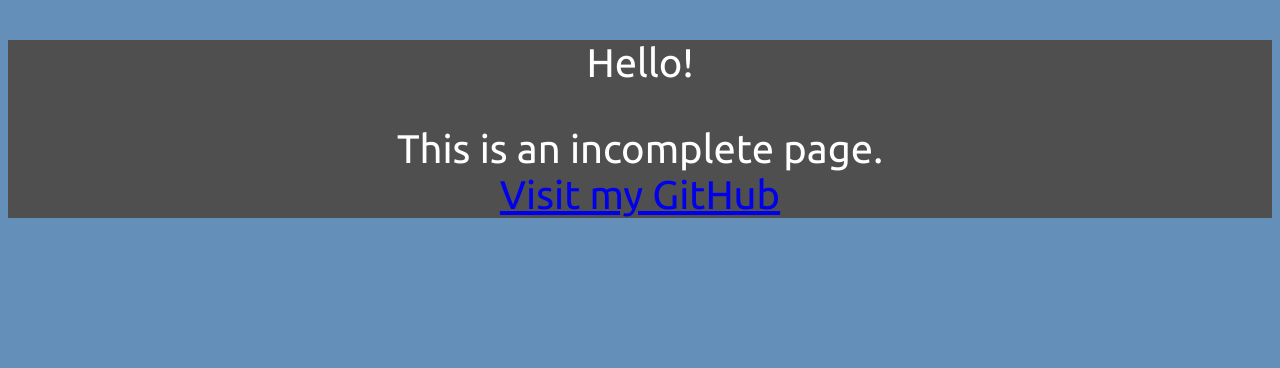
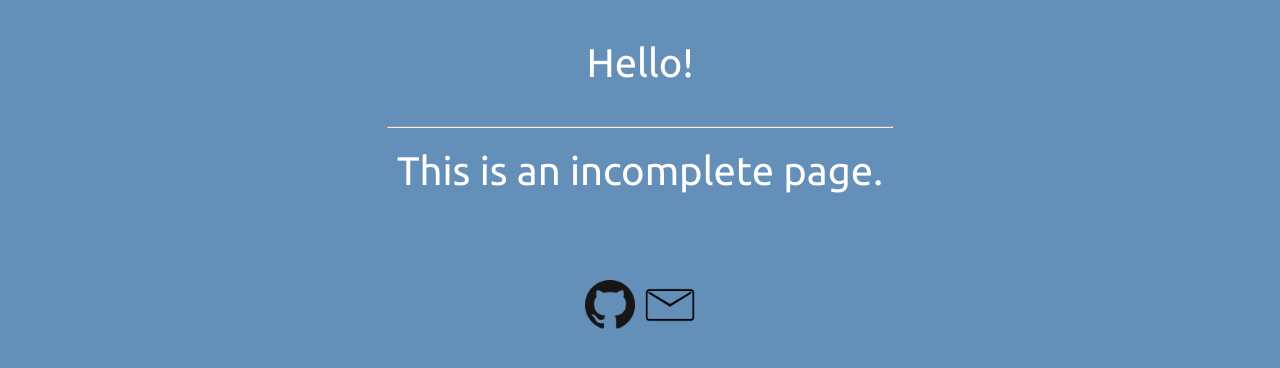
Before and after one commit to drewdorris/drewdorris.github.io, a plain HTML site: page index.html in a window 1280 px wide. Drawn offline with Linux system fonts and the light colour scheme.

Commit message:
add links to incomplete page

```diff
--- a/index.html
+++ b/index.html
@@ -14,7 +14,12 @@
         font-size: 250%;
         font-family: Ubuntu;
         font-style: normal;
-        background-color: #4f4f4f;
+		width: 40%;
+	    margin-left: auto;
+	    margin-right: auto;
+	    text-align: center;
+	    border-color:rgba(51,51,51,0.65);
+        background-color: #648fb9;
         color: #ffffff;
       }
     </style>
@@ -23,8 +28,13 @@
   <body>
     <div class = "maintext">
       <p><center>Hello!</center></p>
-      <center>This is an incomplete page.<br />
-      <a href="https://github.com/drewdorris">Visit my GitHub</a></center>
+      <hr>
+      <center>This is an incomplete page.</center>
+	  <br />
+	  <p><a href="https://github.com/drewdorris">
+        <img src="assets/img/github.png" alt="GitHub" style="height: 50px; width: 50px"></a>
+	  <a href="mailto:contact@dorrisd.com">
+        <img src="assets/img/mail.png" alt="Mail" style="height: 50px"></a></p>
     </div>
   </body>
 
```
Also changed, not shown: assets/img/github.png (added), assets/img/mail.png (added).
